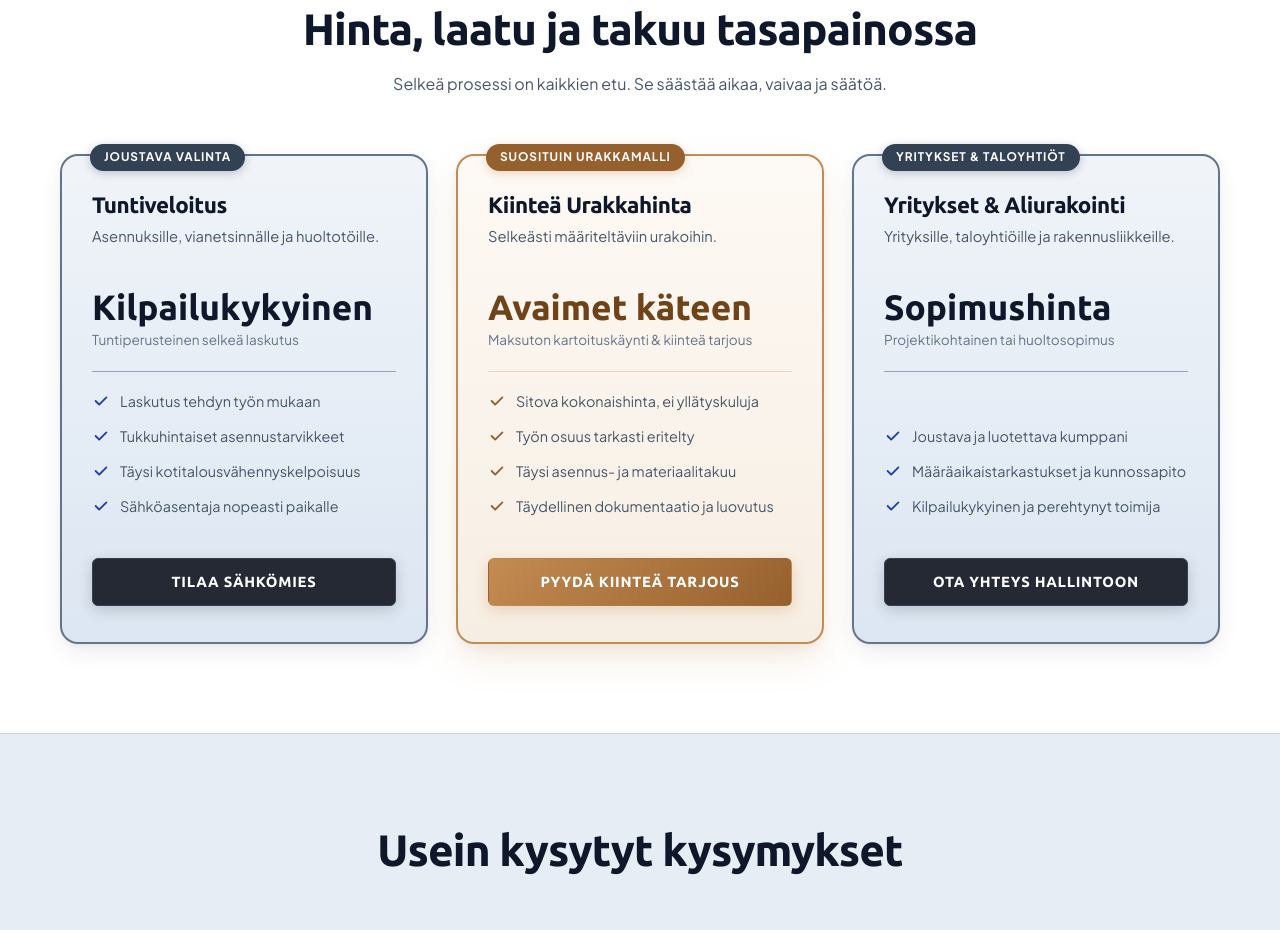
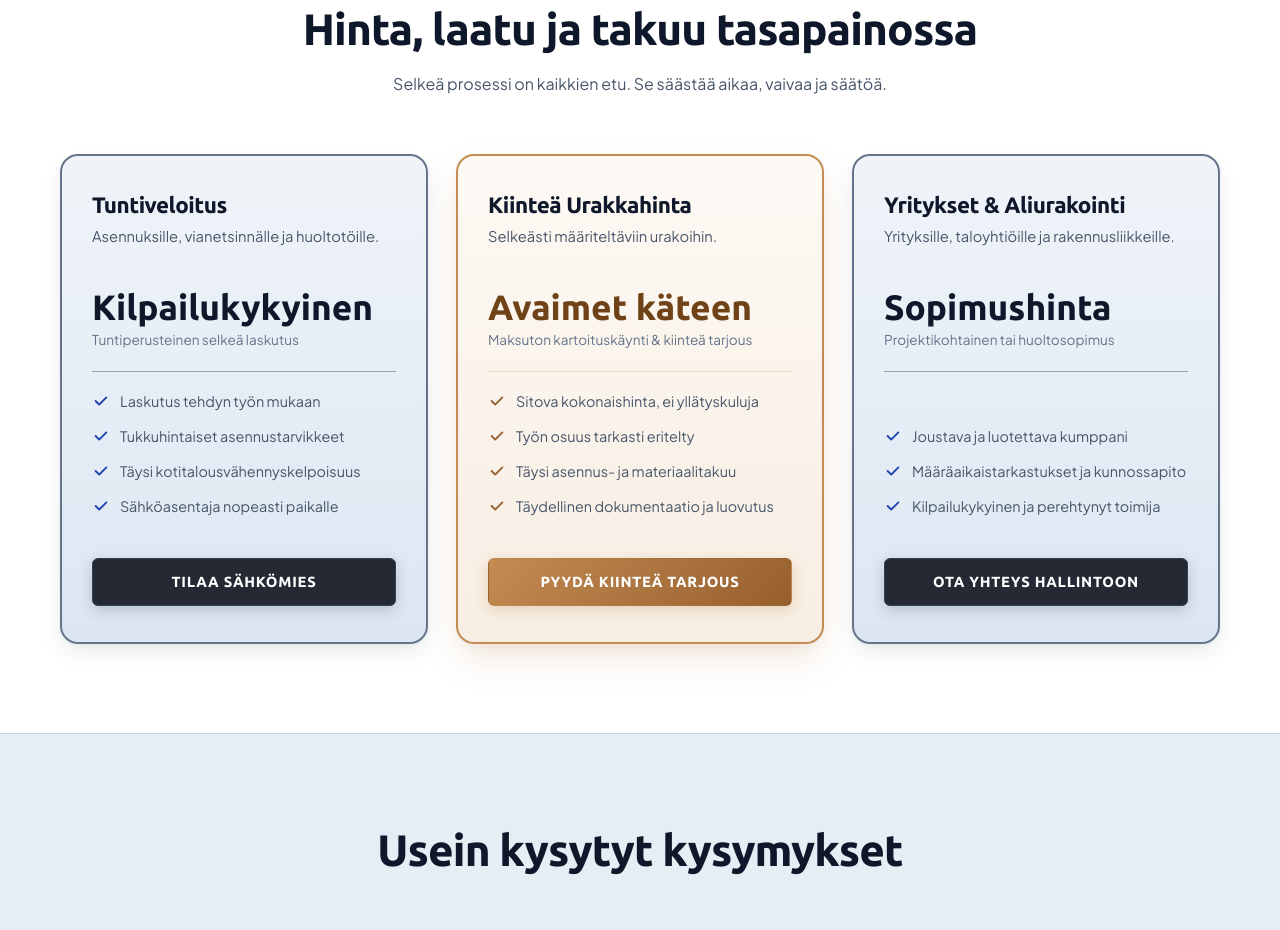
Before and after one commit to Laakista/kovasahko, a website built with Vite: page index.html in a window 1280 px wide. Shown: the part 4351-5281 px from the top of the page. Built offline with nearby package versions, Linux system fonts and the light colour scheme.

Commit message:
Remove pricing badges from pricing cards
Removed pricing badges from multiple pricing cards.

```diff
--- a/index.html
+++ b/index.html
@@ -1037,7 +1037,6 @@
 
           <!-- Column 1: Tuntityö -->
           <div class="pricing-card pricing-slate">
-            <span class="pricing-badge badge-slate">Joustava valinta</span>
             <div class="pricing-card-header">
               <h3 class="pricing-title">Tuntiveloitus</h3>
               <p class="pricing-card-desc">Asennuksille, vianetsinnälle ja huoltotöille.</p>
@@ -1085,7 +1084,6 @@
 
           <!-- Column 2: Kiinteä Urakka (Featured) -->
           <div class="pricing-card featured pricing-copper">
-            <span class="pricing-badge badge-copper">Suosituin urakkamalli</span>
             <div class="pricing-card-header">
               <h3 class="pricing-title">Kiinteä Urakkahinta</h3>
               <p class="pricing-card-desc">Selkeästi määriteltäviin urakoihin.</p>
@@ -1133,7 +1131,6 @@
 
           <!-- Column 3: Yritykset & Aliurakointi -->
           <div class="pricing-card pricing-slate">
-            <span class="pricing-badge badge-slate">Yritykset &amp; Taloyhtiöt</span>
             <div class="pricing-card-header">
               <h3 class="pricing-title">Yritykset &amp; Aliurakointi</h3>
               <p class="pricing-card-desc">Yrityksille, taloyhtiöille ja rakennusliikkeille.</p>
```
